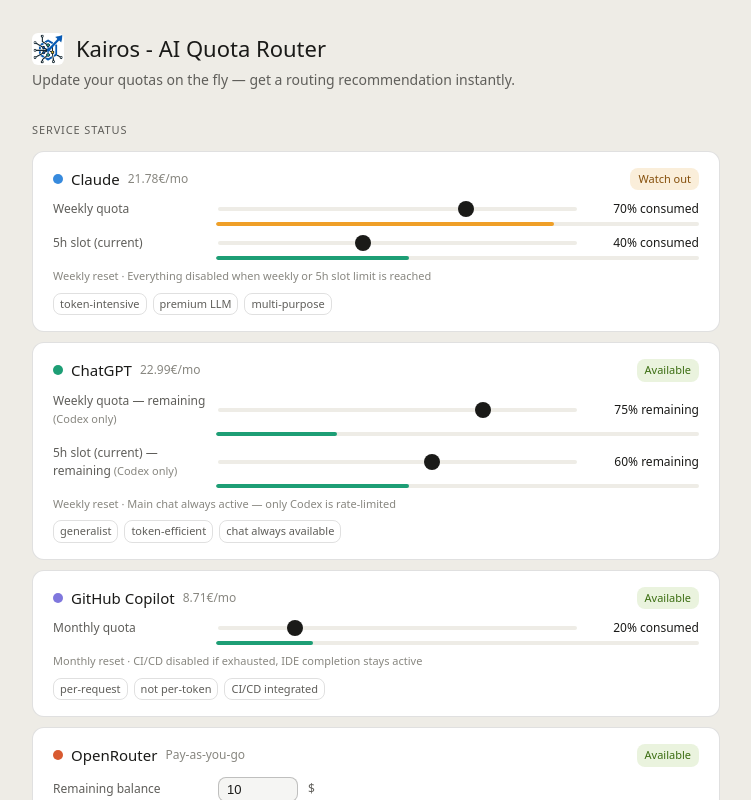
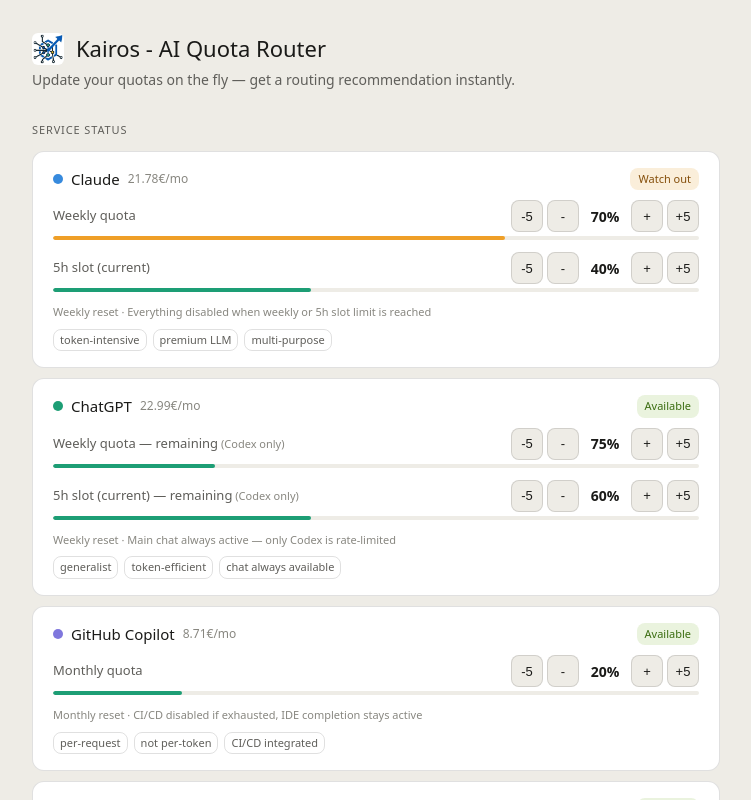
Before and after one commit to Medenor/kairos, a React (Vite) app: page / in a window 1280 px wide. Shown: the top 800 px of the page, without its empty margins (264-1015 px from the left). Built offline with nearby package versions, Linux system fonts and the light colour scheme; no server answers.

Commit message:
Refactor QuotaRow component to use stepper controls - Replace slider with stepper buttons for incrementing/decrementing values - Update styles for stepper layout and button interactions

```diff
--- a/src/components/ServiceCard.jsx
+++ b/src/components/ServiceCard.jsx
@@ -4,18 +4,28 @@ import styles from './ServiceCard.module.css'
 function QuotaRow({ svc, quota, value, onChange }) {
   const cPct = getConsumedPct(quota, value)
 
+  const handleIncrement = (val) => {
+    const newVal = Math.min(100, Math.max(0, value + val))
+    onChange(newVal)
+  }
+
   if (quota.type === 'currency') {
     return (
       <div className={styles.quotaBlock}>
         <div className={styles.creditRow}>
           <span className={styles.quotaLabel}>{quota.label}</span>
+          <div className={styles.stepperWrap}>
+            <button className={styles.stepBtn} onClick={() => handleIncrement(-1)}>−</button>
             <input
+              className={styles.numInput}
               type="number"
               min={0}
               step={0.5}
               value={value}
               onChange={(e) => onChange(parseFloat(e.target.value) || 0)}
             />
+            <button className={styles.stepBtn} onClick={() => handleIncrement(1)}>+</button>
+          </div>
           <span className={styles.currencyUnit}>{quota.currency}</span>
           {value <= 0 && <span className={styles.subnote}>— exhausted</span>}
           {value > 0 && value < 2 && <span className={styles.subnote}>— low</span>}
@@ -37,20 +47,18 @@ function QuotaRow({ svc, quota, value, onChange }) {
 
   return (
     <div className={styles.quotaBlock}>
-      <div className={styles.sliderRow}>
+      <div className={styles.stepperRow}>
         <span className={styles.quotaLabel}>
           {quota.label}
           {quota.subnote && <span className={styles.subnote}> ({quota.subnote})</span>}
         </span>
-        <input
-          type="range"
-          min={0}
-          max={100}
-          step={1}
-          value={value}
-          onChange={(e) => onChange(parseInt(e.target.value))}
-        />
-        <span className={styles.quotaVal}>{displayLabel}</span>
+        <div className={styles.stepperWrap}>
+          <button className={styles.stepBtn} onClick={() => handleIncrement(-5)} title="-5%">-5</button>
+          <button className={styles.stepBtn} onClick={() => handleIncrement(-1)} title="-1%">-</button>
+          <span className={styles.quotaValDisplay}>{value}%</span>
+          <button className={styles.stepBtn} onClick={() => handleIncrement(1)} title="+1%">+</button>
+          <button className={styles.stepBtn} onClick={() => handleIncrement(5)} title="+5%">+5</button>
+        </div>
       </div>
       <div className={styles.barRow}>
         <div className={styles.barWrap}>
--- a/src/components/ServiceCard.module.css
+++ b/src/components/ServiceCard.module.css
@@ -49,36 +49,84 @@
   margin-bottom: 2px;
 }
 
-.sliderRow {
+.stepperRow {
   display: flex;
   align-items: center;
+  justify-content: space-between;
   gap: 10px;
   margin-bottom: 4px;
+  flex-wrap: wrap;
+}
+
+.stepperWrap {
+  display: flex;
+  align-items: center;
+  gap: 4px;
+}
+
+.stepBtn {
+  width: 32px;
+  height: 32px;
+  display: flex;
+  align-items: center;
+  justify-content: center;
+  background: var(--color-bg-tertiary);
+  border: 0.5px solid var(--color-border);
+  border-radius: var(--radius-md);
+  color: var(--color-text);
+  font-size: 13px;
+  cursor: pointer;
+  padding: 0;
+  user-select: none;
+  touch-action: manipulation;
+}
+
+.stepBtn:active {
+  background: var(--color-bg-secondary);
+  transform: translateY(1px);
+}
+
+.quotaValDisplay {
+  font-size: 14px;
+  font-weight: 600;
+  min-width: 44px;
+  text-align: center;
+  color: var(--color-text);
+}
+
+.numInput {
+  width: 60px;
+  padding: 6px;
+  border: 0.5px solid var(--color-border);
+  border-radius: var(--radius-md);
+  background: var(--color-bg);
+  color: var(--color-text);
+  text-align: center;
+  font-size: 14px;
 }
 
 .creditRow {
   display: flex;
   align-items: center;
+  justify-content: space-between;
   gap: 10px;
   margin-bottom: 4px;
+  flex-wrap: wrap;
 }
 
 .quotaLabel {
-  font-size: 12px;
+  font-size: 13px;
   color: var(--color-text-secondary);
-  min-width: 155px;
+  flex: 1;
+  min-width: 120px;
 }
 
 .quotaVal {
-  font-size: 12px;
-  font-weight: 500;
-  color: var(--color-text);
-  min-width: 112px;
-  text-align: right;
+  display: none;
 }
 
 .currencyUnit {
-  font-size: 12px;
+  font-size: 13px;
   color: var(--color-text-secondary);
 }
 
@@ -90,8 +138,25 @@
 .barRow {
   display: flex;
   align-items: center;
-  margin-bottom: 8px;
-  margin-left: 163px;
+  margin-bottom: 12px;
+}
+
+@media (max-width: 480px) {
+  .stepperRow, .creditRow {
+    flex-direction: column;
+    align-items: flex-start;
+    gap: 8px;
+  }
+
+  .stepperWrap {
+    width: 100%;
+    justify-content: space-between;
+  }
+
+  .stepBtn {
+    flex: 1;
+    height: 36px;
+  }
 }
 
 .barWrap {
```
Lines whose indentation alone changed are shown as unchanged.
